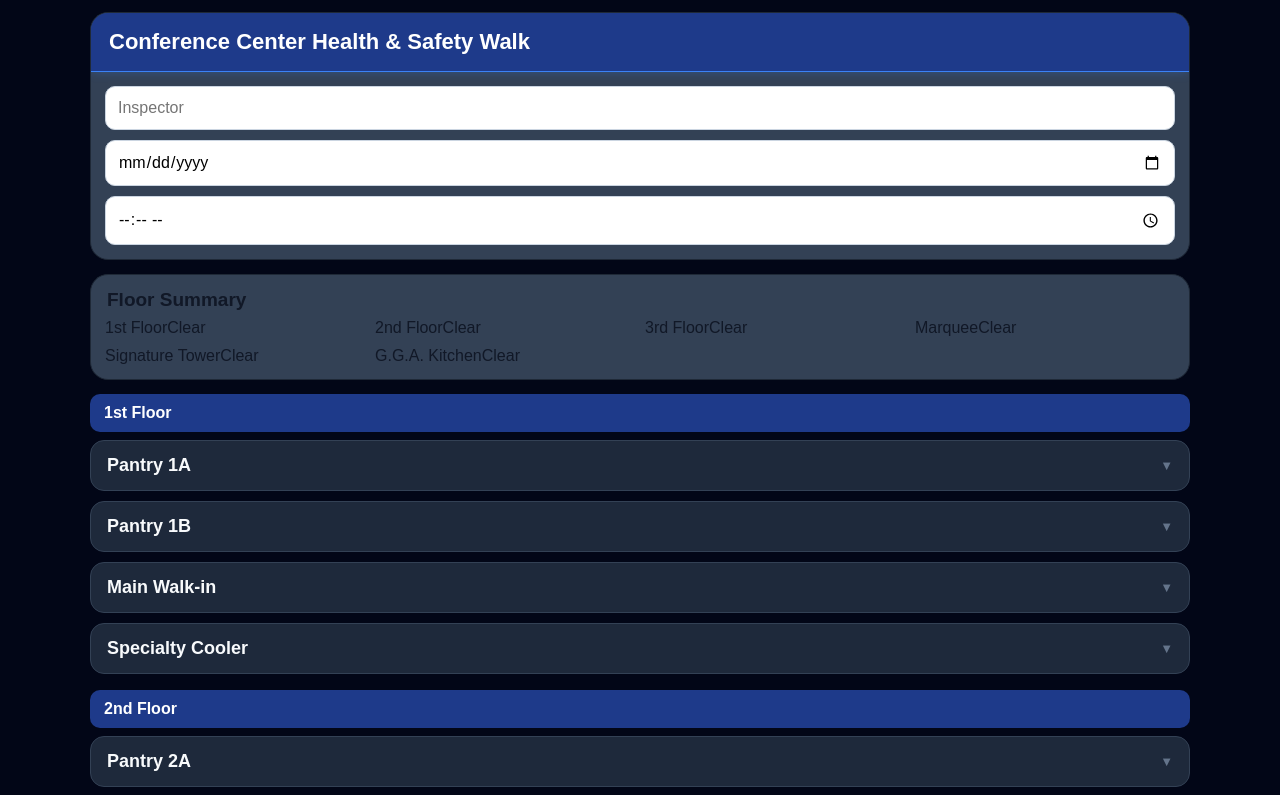
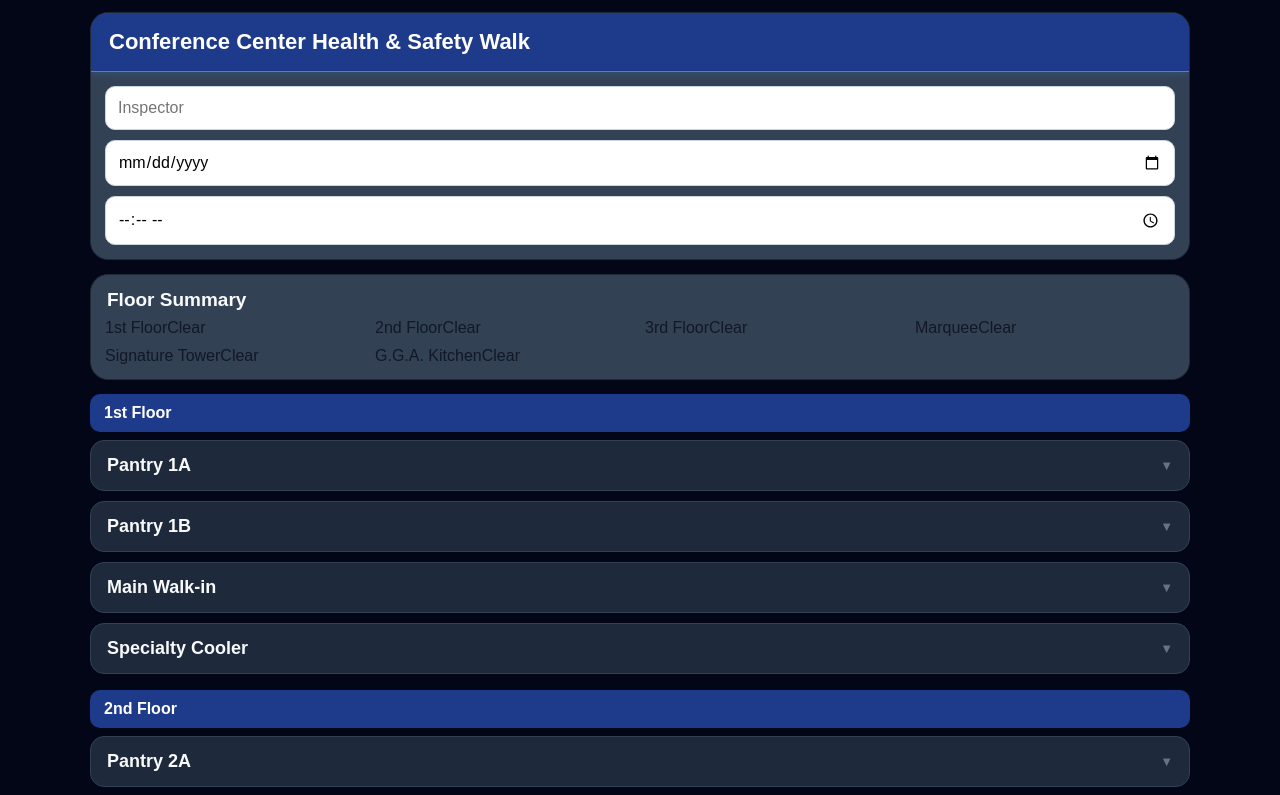
Before and after one commit to Dapsey01/Health-Saftey-Inspection, a React (Vite) app: page / in a window 1280 px wide. Shown: the top 795 px of the page. Built offline with nearby package versions, Linux system fonts and the light colour scheme.

Commit message:
Update App.jsx

```diff
--- a/src/App.jsx
+++ b/src/App.jsx
@@ -905,7 +905,7 @@ const styles = {
     fontWeight: "bold",
     fontSize: 19,
     padding: "14px 16px 8px",
-    color: "#111827",
+    color: "#f8fafc",
   },
   summaryGridTop: {
     display: "grid",
@@ -918,9 +918,10 @@ const styles = {
   justifyContent: "space-between",
   alignItems: "center",
   gap: 8,
-    border: "1px solid #3b82f6",
+  border: "1px solid #334155",
   borderRadius: 12,
   padding: "12px 14px",
+  color: "#f8fafc",
 },
   clearBadge: {
     background: "#dcfce7",
```
Lines whose indentation alone changed are shown as unchanged.
